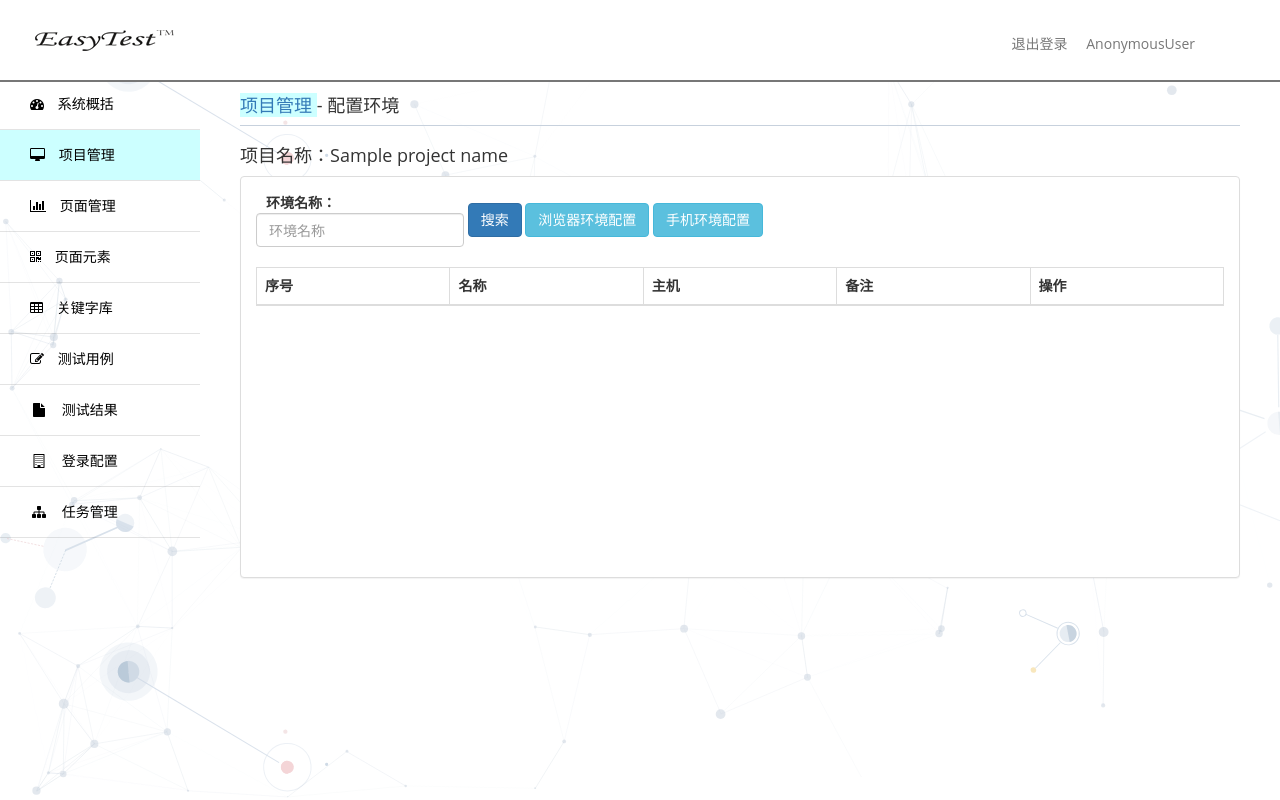
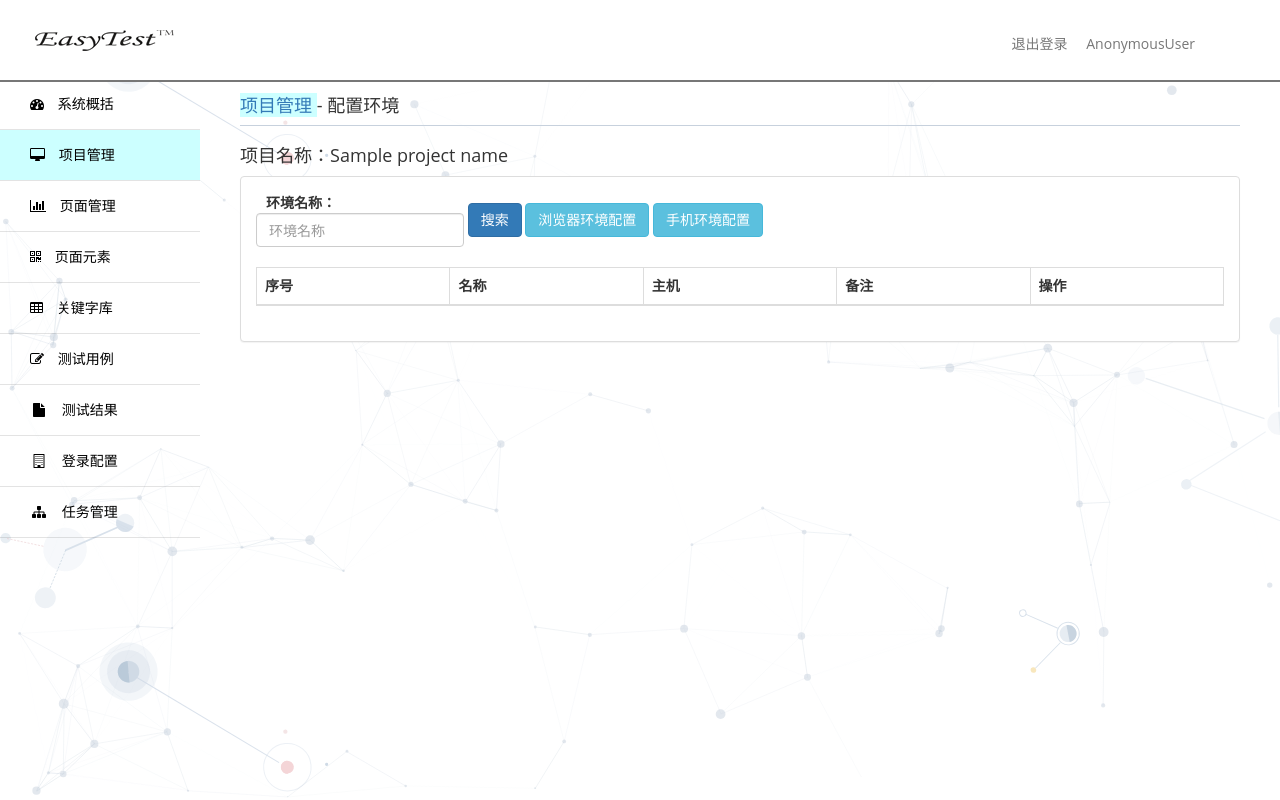
Before and after one commit to lixiaofeng1993/Autotest_platform, a Django app: template templates/page/2项目管理--环境配置.html in a window 1280 px wide. Run offline with Django 3.2, Linux system fonts and the light colour scheme; the template is opened without the code that fills it: most values are stand-ins (such as "Sample title", 1, 10 or a date in 2020); lists and menus that the app fills with data are empty; some libraries are stand-ins or nearby versions.

Commit message:
'标点'

```diff
--- a/static/assets/css/navbar.css
+++ b/static/assets/css/navbar.css
@@ -18,10 +18,6 @@
     padding-left: 35px;
     display: block;
     width: 100%;
-}
-
-.panel-body {
-    min-height: 400px;
 }
 
 .navbar-header .navbar-brand:hover {
```
Also changed, not shown: templates/page/8登录配置.html (+10 -10 lines), 2 other files.
